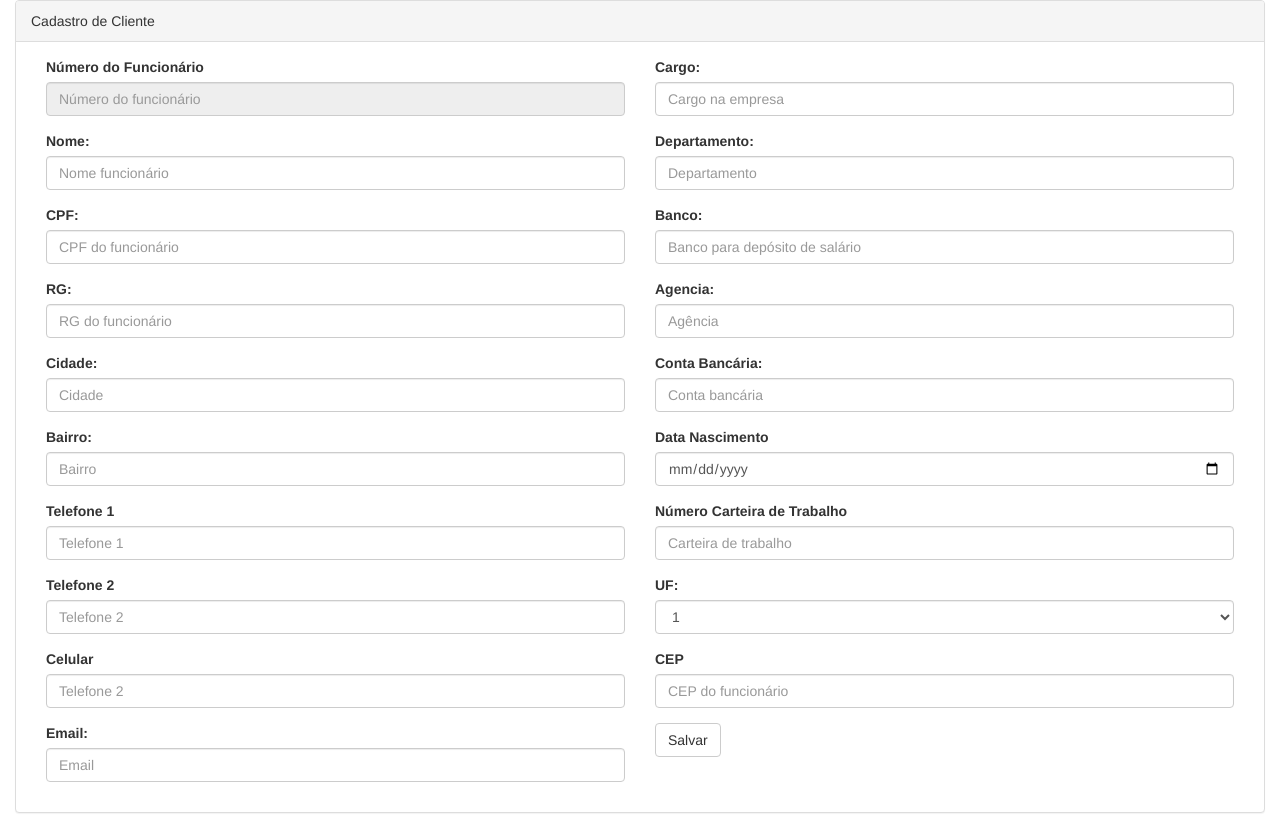
After one commit to FaculdadeMaster/controle_estique, a PHP site: page /view/cads_funcionario.php in a window 1280 px wide. The commit adds this page. Run offline with PHP 8.4, Linux system fonts and the light colour scheme; some libraries are stand-ins or nearby versions.

Commit message:
Sistema em fasse de criação

```diff
--- a/system/view/bootstrap/js/butom.js
+++ b/system/view/bootstrap/js/butom.js
@@ -15,6 +15,13 @@
 
 	};
 
+	document.getElementById("button3").onclick=function(){
+		var mainContent = document.getElementById("mainContent");
+		var width = screen.width;
+		mainContent.innerHTML="<object type='text/html' data='cads_funcionario.php' width='1170' height='1000'></object>";
+
+	};
+
 
 
 })();
--- /dev/null
+++ b/system/view/cads_funcionario.php
@@ -0,0 +1,160 @@
+<!DOCTYPE html>
+<html lang="pt">
+  <head>
+    <meta charset="utf-8">
+    <meta http-equiv="X-UA-Compatible" content="IE=edge">
+    <meta name="viewport" content="width=device-width, initial-scale=1">
+    <!-- The above 3 meta tags *must* come first in the head; any other head content must come *after* these tags -->
+    <title>Bootstrap 101 Template</title>
+
+    <!-- Bootstrap -->
+    <link href="bootstrap/css/bootstrap.min.css" rel="stylesheet">
+    <link href="bootstrap/css/style_own.css" rel="stylesheet">
+
+    <!-- HTML5 shim and Respond.js for IE8 support of HTML5 elements and media queries -->
+    <!-- WARNING: Respond.js doesn't work if you view the page via file:// -->
+    <!--[if lt IE 9]>
+      <script src="https://oss.maxcdn.com/html5shiv/3.7.2/html5shiv.min.js"></script>
+      <script src="https://oss.maxcdn.com/respond/1.4.2/respond.min.js"></script>
+    <![endif]-->
+  </head>
+  <body>
+           <div class="col-md-12">
+
+                <div class="panel panel-default">
+            <div class="panel-heading">Cadastro de Cliente</div>
+            <div class="panel-body">
+
+  <form>
+
+<div class="col-md-6">
+
+  <div class="form-group">
+      <label for="disabledTextInput">Número do Funcionário</label>
+      <input class="form-control" id="disabledInput" type="text" placeholder="Número do funcionário" disabled>
+  </div>
+
+  <div class="form-group">
+    <label for="exampleInputEmail1">Nome: </label>
+    <input type="text" class="form-control" id="exampleInputEmail1" placeholder="Nome funcionário">
+  </div>
+
+  <div class="form-group">
+    <label for="exampleInputEmail1">CPF: </label>
+    <input type="text" class="form-control" id="exampleInputEmail1" placeholder="CPF do funcionário" onkeypress="if (!isNaN(String.fromCharCode(window.event.keyCode))) return true; else return false;">
+  </div>
+
+  <div class="form-group">
+    <label for="exampleInputEmail1">RG: </label>
+    <input type="text" class="form-control" id="exampleInputEmail1" placeholder="RG do funcionário" onkeypress="if (!isNaN(String.fromCharCode(window.event.keyCode))) return true; else return false;">
+  </div>
+
+  <div class="form-group">
+    <label for="exampleInputEmail1">Cidade: </label>
+    <input type="text" class="form-control" id="exampleInputEmail1" placeholder="Cidade">
+  </div>
+
+  <div class="form-group">
+    <label for="exampleInputEmail1">Bairro: </label>
+    <input type="text" class="form-control" id="exampleInputEmail1" placeholder="Bairro">
+  </div>
+
+  <div class="form-group">
+    <label for="exampleInputEmail1">Telefone 1</label>
+    <input type="text" class="form-control" id="exampleInputEmail1" placeholder="Telefone 1" onkeypress="if (!isNaN(String.fromCharCode(window.event.keyCode))) return true; else return false;">
+  </div>
+
+   <div class="form-group">
+    <label for="exampleInputEmail1">Telefone 2</label>
+    <input type="text" class="form-control" id="exampleInputEmail1" placeholder="Telefone 2" onkeypress="if (!isNaN(String.fromCharCode(window.event.keyCode))) return true; else return false;">
+  </div>
+
+  <div class="form-group">
+    <label for="exampleInputEmail1">Celular</label>
+    <input type="text" class="form-control" id="exampleInputEmail1" placeholder="Telefone 2" onkeypress="if (!isNaN(String.fromCharCode(window.event.keyCode))) return true; else return false;">
+  </div>
+
+  <div class="form-group">
+    <label for="exampleInputEmail1">Email: </label>
+    <input type="email" class="form-control" id="exampleInputEmail1" placeholder="Email">
+  </div>
+
+
+
+</div><!--fim do col-6-->
+<div class="col-md-6">
+
+
+
+
+<div class="form-group">
+  <label for="exampleInputEmail1">Cargo: </label>
+    <input type="text" class="form-control" id="exampleInputEmail1" placeholder="Cargo na empresa">
+  </div>
+
+ <div class="form-group">
+  <label for="exampleInputEmail1">Departamento: </label>
+    <input type="text" class="form-control" id="exampleInputEmail1" placeholder="Departamento">
+  </div>
+
+  <div class="form-group">
+    <label for="exampleInputEmail1">Banco: </label>
+    <input type="text" class="form-control" id="exampleInputEmail1" placeholder="Banco para depósito de salário">
+  </div>
+
+ <div class="form-group">
+    <label for="exampleInputEmail1">Agencia: </label>
+    <input type="text" class="form-control" id="exampleInputEmail1" placeholder="Agência">
+  </div>
+
+   <div class="form-group">
+    <label for="exampleInputEmail1">Conta Bancária: </label>
+    <input type="text" class="form-control" id="exampleInputEmail1" placeholder="Conta bancária">
+  </div>
+
+   <div class="form-group">
+    <label for="exampleInputEmail1">Data Nascimento </label>
+    <input type="date" class="form-control" id="exampleInputEmail1" placeholder="Cargo na empresa">
+  </div>
+
+
+   <div class="form-group">
+    <label for="exampleInputEmail1">Número Carteira de Trabalho</label>
+    <input type="text" class="form-control" id="exampleInputEmail1" placeholder="Carteira de trabalho" onkeypress="if (!isNaN(String.fromCharCode(window.event.keyCode))) return true; else return false;">
+  </div>
+
+    <div class="form-group">
+    <label for="exampleInputEmail1">UF: </label>
+    <select class="form-control">
+        <option>1</option>
+        <option>2</option>
+        <option>3</option>
+        <option>4</option>
+        <option>5</option>
+    </select>
+  </div>
+
+  <div class="form-group">
+    <label for="exampleInputEmail1">CEP </label>
+    <input type="text" class="form-control" id="exampleInputEmail1" placeholder="CEP do funcionário" onkeypress="if (!isNaN(String.fromCharCode(window.event.keyCode))) return true; else return false;">
+  </div>
+
+
+  <button type="submit" class="btn btn-default">Salvar</button>
+</form>
+
+            </div>
+          </div>
+
+        </div>
+
+
+
+
+    <!-- jQuery (necessary for Bootstrap's JavaScript plugins) -->
+    <script src="https://ajax.googleapis.com/ajax/libs/jquery/1.11.2/jquery.min.js"></script>
+    <!-- Include all compiled plugins (below), or include individual files as needed -->
+    <script src="bootstrap/js/bootstrap.min.js"></script>
+    <script src="bootstrap/js/butom.js"></script>
+  </body>
+</html>
--- a/system/view/leyout.php
+++ b/system/view/leyout.php
@@ -39,7 +39,7 @@
                   Cadastro <span class="caret"></span></a>
                     <ul class="dropdown-menu" role="menu" aria-labelledby="dropdownMenu1">
               <li role="presentation"><a role="menuitem" tabindex="-1" href="#" id="button2">Clientes</a></li>
-              <li role="presentation"><a role="menuitem" tabindex="-1" href="#" id="button1">Funcionários</a></li>
+              <li role="presentation"><a role="menuitem" tabindex="-1" href="#" id="button3">Funcionários</a></li>
               </ul>
             </li>
 
```
Also changed, not shown: system/view/cads_cliente.php (+42 -14 lines), 2 other files.
